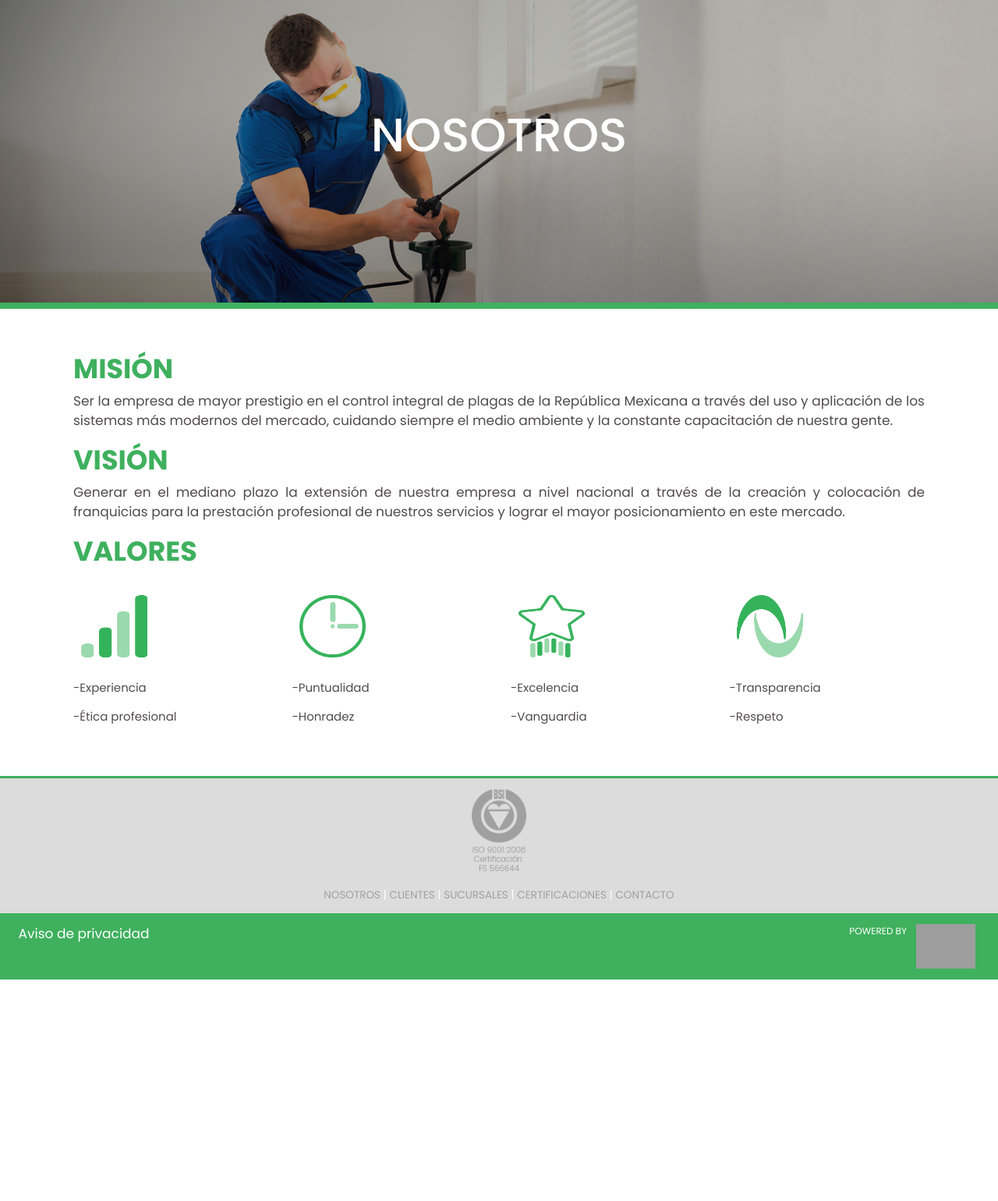
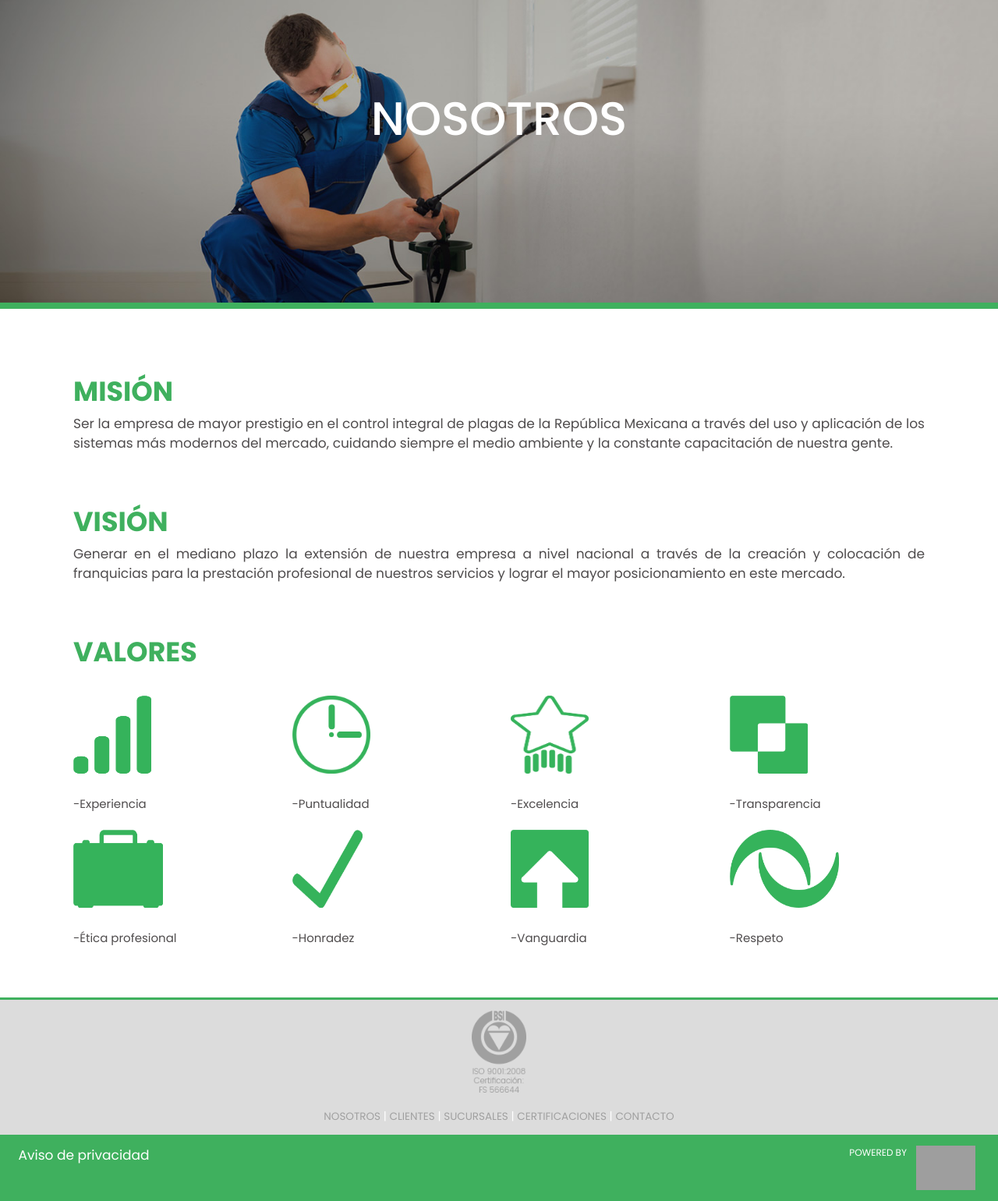
Before and after one commit to jesusrq92/noba, a PHP site: page /nosotros.php in a window 1280 px wide. Shown: the part 220-1760 px from the top of the page at 78% size. Before the commit the page ends 1476 px from the top, so only its background shows below. Run offline with PHP 8.4, Linux system fonts and the light colour scheme; some libraries are stand-ins or nearby versions; grey boxes are pictures that could not be loaded.

Commit message:
Con cambios de iconos

```diff
--- a/css/header.css
+++ b/css/header.css
@@ -14,7 +14,7 @@ header{background-color: #FFFFFF;padding: 25px 0;}
 .navbar-default {background-color: #43B763; border-color: #43B763;border-radius: inherit; }
 .navbar-default .navbar-nav>li>a {color: #FFF; }
 .navbar-nav>li {border-right: solid 1px white; height: 30px;margin-top: 10px;float: none; display: inline-block; }
-.navbar-nav>li>a:hover {color: #4F4C4D !important;transition: .5s;}
+.navbar-nav>li>a:hover {color: #025014 !important;transition: .5s;}
 .nobaMenu{margin-top: -10px;}
 
 .container-fluid>.navbar-collapse{margin-right: 0px;margin-left: 0px;}
--- a/css/nosotros.css
+++ b/css/nosotros.css
@@ -41,6 +41,7 @@
 }
 
 .titulosNosotros{
+	margin-top: 2em;
 	font-family: 'Poppins', sans-serif;
 	font-weight: 600px;
     font-size: 35px;
@@ -65,14 +66,60 @@
 .imgsValor{
 	    margin-top: .5em;
 	    margin-bottom: 2em;
-	    margin-left: .7em;
-    	width: 85px;
-    	height: 80px;
+	    margin-left: 0em;
     }
+
+.valorExperiencia{
+	width: 100px;
+	height: 100px;
+}
+
+.valorEtica{
+	width: 115px;
+	height: 100px;
+}
+
+.valorPuntualidad{
+	width: 100px;
+	height: 100px;
+
+}
+
+.valorHonradez{
+	width: 90px;
+	height: 100px;
+
+}
+
+.valorExcelencia{
+	width: 100px;
+	height: 100px;
+
+}
+
+.valorVanguardia{
+	width: 100px;
+	height: 100px;
+
+}
+
+.valorTransparencia{
+	width: 100px;
+	height: 100px;
+
+}
+
+.valorRespeto{
+	width: 140px;
+	height: 100px;
+
+}
+
 
 #imgNosotros{
 	width: 100%;
 	border-bottom: solid 8px #3fb05e;
+	margin-bottom: -1.5em;
 }
 
 #imgIso{
--- a/index2.html
+++ b/index2.html
@@ -106,7 +106,7 @@
            </div>
          </div>
          <!--Repeat-->
-         <img id="tipo" class="wow bounceInRight" data-wow-duration="3s" data-wow-delay="2s" src="images/tipo.png">
+         <img id="tipo" class="wow bounceInRight" data-wow-duration="3s" data-wow-delay="1.2s" src="images/tipo.png">
        </div>
      </div>
    </div>
@@ -118,8 +118,8 @@
         <center>
          <div class="col-sm-12 alto">
            <h1 class="tipoEmpresa">¿QUÉ TIPO DE EMPRESA ERES?</h1><br>
-           <p class="parrafosEmpresa">Hospitales, Colegios, Restaurantes, Residenciales, Industriales, </p>
-           <p class="parrafosEmpresa">Hoteles , ¿o algún otro tipo?</p>
+           <p class="parrafosEmpresa">Atendemos Hoteles, Hospitales, Colegios, Restaurantes, Industrias </p>
+           <p class="parrafosEmpresa"> y cualquier otro tipo de empresa; a su vez, contamos con servicios residenciales.</p>
          </div>
        </center>
      </div><br><br>
--- a/nosotros.html
+++ b/nosotros.html
@@ -29,23 +29,27 @@
         </div><br/>
         <div class="row grosorRowNosotros">
           <div class="col-xs-12 col-sm-3 ">
-            <img class="imgsValor" src="images/valor1.png">
+            <img class="valorExperiencia imgsValor" src="images/experiencia.png">
             <p class="parrafosValores">-Experiencia</p>
+            <img class="valorEtica imgsValor" src="images/etica.png">
             <p class="parrafosValores">-Ética profesional</p>
           </div>
           <div class="col-xs-12 col-sm-3">
-            <img class="imgsValor" src="images/valor2.png">
+            <img class="valorPuntualidad imgsValor" src="images/puntualidad.png">
             <p class="parrafosValores">-Puntualidad</p>
+            <img class="valorHonradez imgsValor" src="images/honradez.png">
             <p class="parrafosValores">-Honradez</p>
           </div>
           <div class="col-xs-12 col-sm-3">
-            <img class="imgsValor" src="images/valor3.png">
+            <img class="valorExcelencia imgsValor" src="images/excelencia.png">
             <p class="parrafosValores">-Excelencia</p>
+            <img class="valorVanguardia imgsValor" src="images/vanguardia.png">
             <p class="parrafosValores">-Vanguardia</p>
           </div>
           <div class="col-xs-12 col-sm-3 ">
-            <img class="imgsValor" src="images/valor4.png">
+            <img class="valorTransparencia imgsValor" src="images/transparencia.png">
             <p class="parrafosValores">-Transparencia</p>
+            <img class="valorRespeto imgsValor" src="images/respeto.png">
             <p class="parrafosValores">-Respeto</p>
           </div>
         </div>
```
Also changed, not shown: contct.html (+4 -14 lines), images/etica.png (added), images/excelencia.png (added), images/experiencia.png (added), images/honradez.png (added), images/puntualidad.png (added), images/respeto.png (added), images/transparencia.png (added), images/valor1.png (deleted), images/valor2.png (deleted), images/valor3.png (deleted), images/valor4.png (deleted), images/vanguardia.png (added), 2 other files.
